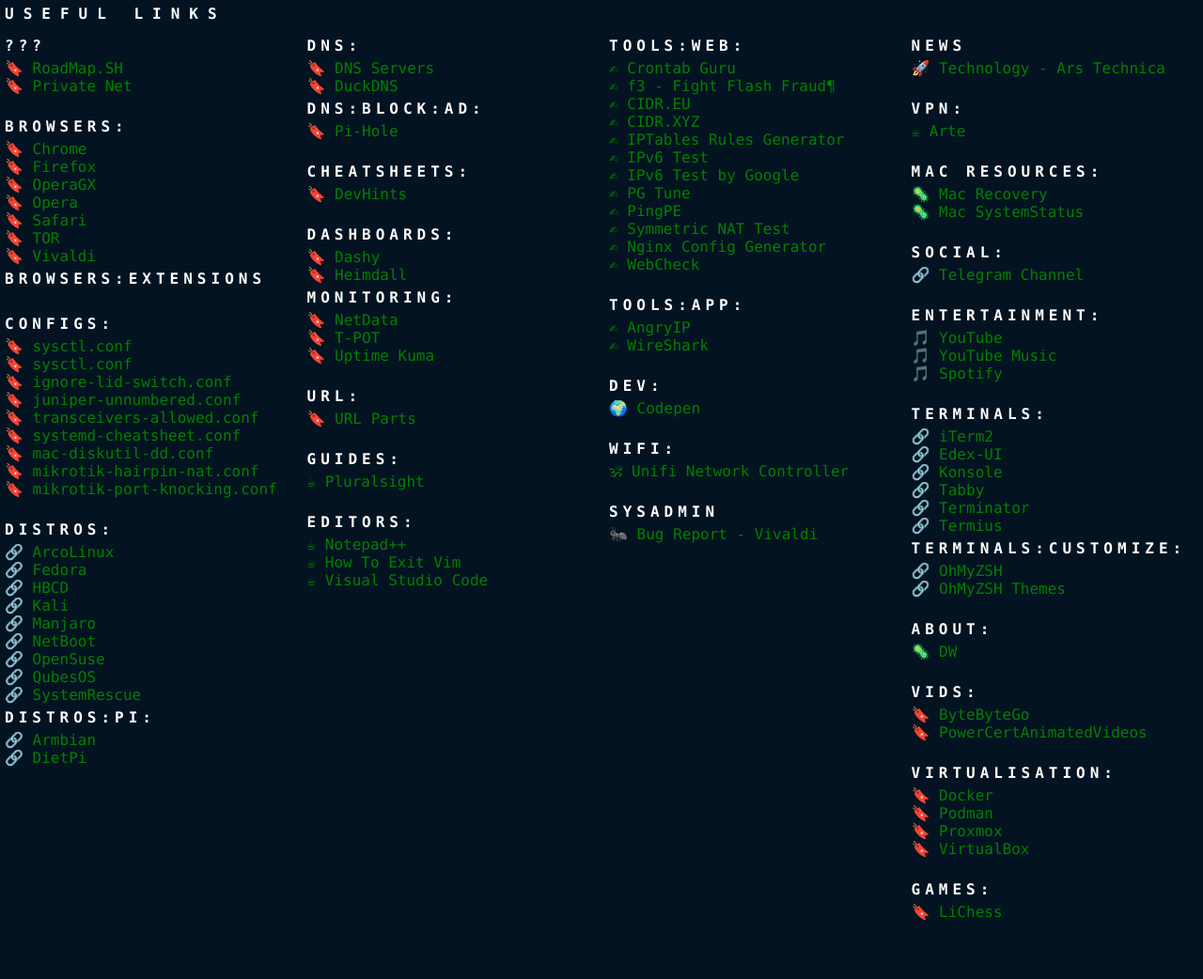
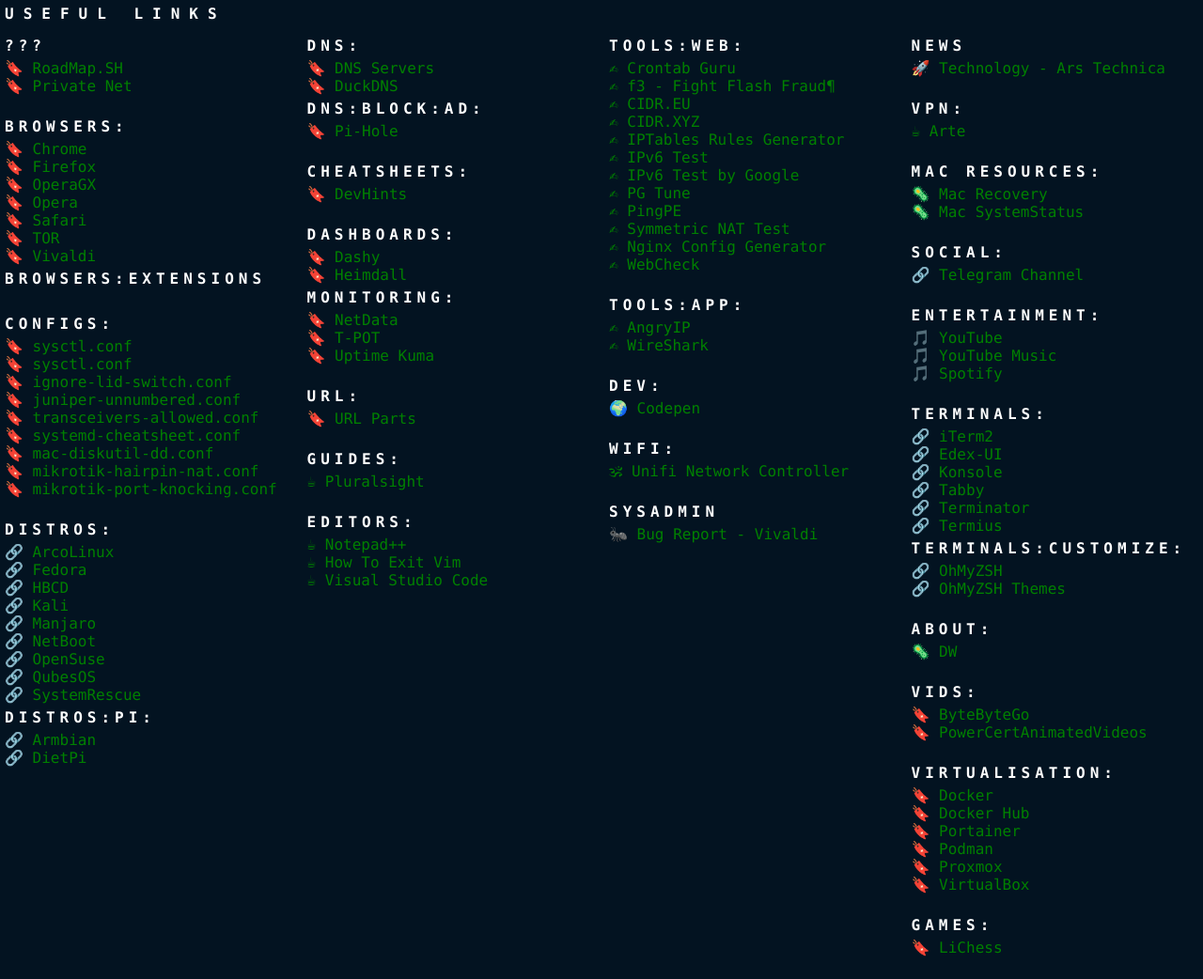
Before and after one commit to iCra5h/F-ckingLocalhost, a plain HTML site: page index.html in a window 1280 px wide. Shown: the whole page at 94% size. Before the commit the page ends 1004 px from the top, so only its background shows below. Drawn offline with Linux system fonts and the light colour scheme.

Commit message:
Update index.html

```diff
--- a/index.html
+++ b/index.html
@@ -180,6 +180,8 @@
 
       <h3>Virtualisation:</h3>
       <p><a href="https://www.docker.com/">&#128278; Docker</a></p>
+      <p><a href="https://hub.docker.com/">&#128278; Docker Hub</a></p>
+      <p><a href="https://www.portainer.io/">&#128278; Portainer</a></p>
       <p><a href="https://podman.io/">&#128278; Podman</a></p>
       <p><a href="https://www.proxmox.com/">&#128278; Proxmox</a></p>
       <p><a href="https://www.virtualbox.org/">&#128278; VirtualBox</a></p>
```
